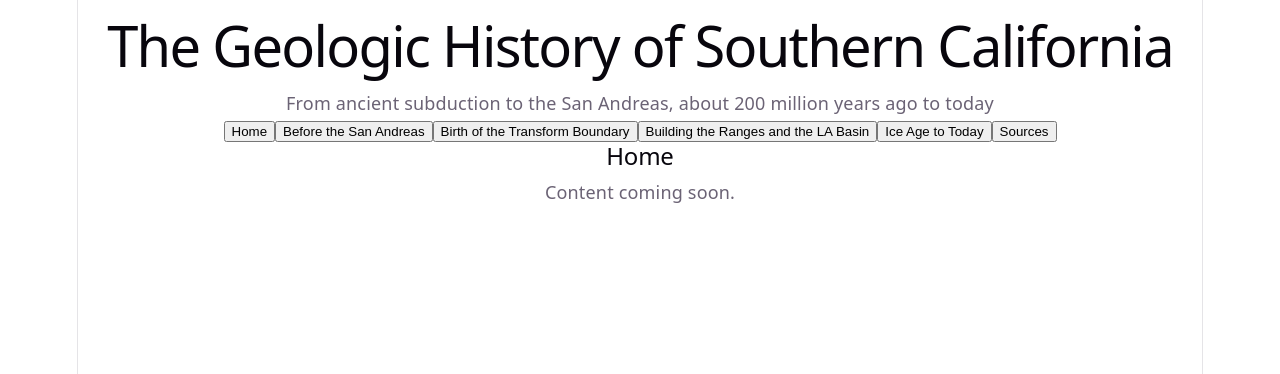
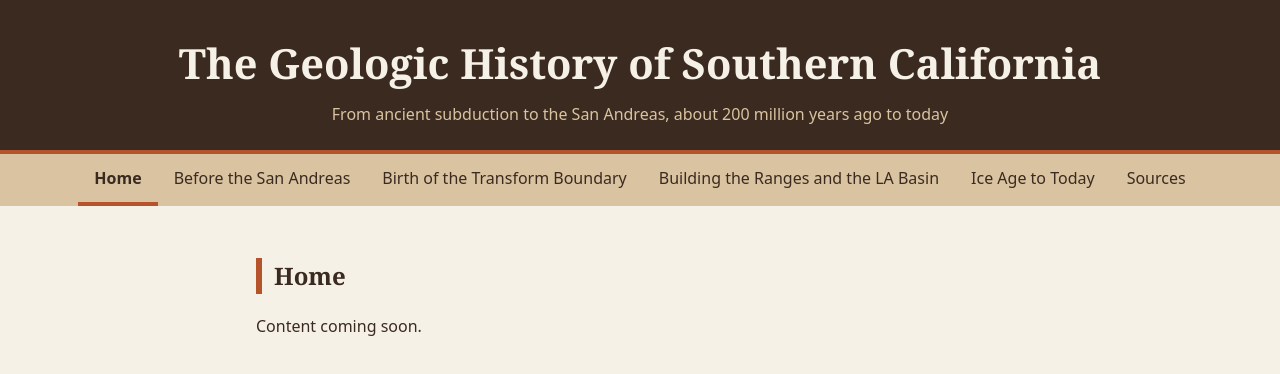
Before and after one commit to bebopkenny/The-geologic-history-of-Southern-California, a React (Vite) app: page / in a window 1280 px wide. Shown: the top 374 px of the page. Built offline with nearby package versions, Linux system fonts and the light colour scheme.

Commit message:
earthy color scheme for header, nav and background

```diff
--- a/src/index.css
+++ b/src/index.css
@@ -1,111 +1,84 @@
 :root {
-  --text: #6b6375;
-  --text-h: #08060d;
-  --bg: #fff;
-  --border: #e5e4e7;
-  --code-bg: #f4f3ec;
-  --accent: #aa3bff;
-  --accent-bg: rgba(170, 59, 255, 0.1);
-  --accent-border: rgba(170, 59, 255, 0.5);
-  --social-bg: rgba(244, 243, 236, 0.5);
-  --shadow:
-    rgba(0, 0, 0, 0.1) 0 10px 15px -3px, rgba(0, 0, 0, 0.05) 0 4px 6px -2px;
+  --brown: #3b2a20;
+  --tan: #d9c3a0;
+  --rust: #b5532a;
+  --off-white: #f6f1e7;
 
-  --sans: system-ui, 'Segoe UI', Roboto, sans-serif;
-  --heading: system-ui, 'Segoe UI', Roboto, sans-serif;
-  --mono: ui-monospace, Consolas, monospace;
-
-  font: 18px/145% var(--sans);
-  letter-spacing: 0.18px;
-  color-scheme: light dark;
-  color: var(--text);
-  background: var(--bg);
-  font-synthesis: none;
-  text-rendering: optimizeLegibility;
-  -webkit-font-smoothing: antialiased;
-  -moz-osx-font-smoothing: grayscale;
-
-  @media (max-width: 1024px) {
-    font-size: 16px;
-  }
+  font-family: system-ui, -apple-system, 'Segoe UI', Roboto, sans-serif;
+  line-height: 1.5;
+  color: var(--brown);
+  background: var(--off-white);
 }
 
-@media (prefers-color-scheme: dark) {
-  :root {
-    --text: #9ca3af;
-    --text-h: #f3f4f6;
-    --bg: #16171d;
-    --border: #2e303a;
-    --code-bg: #1f2028;
-    --accent: #c084fc;
-    --accent-bg: rgba(192, 132, 252, 0.15);
-    --accent-border: rgba(192, 132, 252, 0.5);
-    --social-bg: rgba(47, 48, 58, 0.5);
-    --shadow:
-      rgba(0, 0, 0, 0.4) 0 10px 15px -3px, rgba(0, 0, 0, 0.25) 0 4px 6px -2px;
-  }
-
-  #social .button-icon {
-    filter: invert(1) brightness(2);
-  }
+* {
+  box-sizing: border-box;
 }
 
 body {
   margin: 0;
+  min-height: 100vh;
+  background: var(--off-white);
 }
 
-#root {
-  width: 1126px;
-  max-width: 100%;
-  margin: 0 auto;
+.site-header {
+  background: var(--brown);
+  color: var(--off-white);
+  padding: 2rem 1rem 1.5rem;
   text-align: center;
-  border-inline: 1px solid var(--border);
-  min-height: 100svh;
-  display: flex;
-  flex-direction: column;
-  box-sizing: border-box;
+  border-bottom: 4px solid var(--rust);
 }
 
-h1,
-h2 {
-  font-family: var(--heading);
-  font-weight: 500;
-  color: var(--text-h);
+.site-header h1 {
+  margin: 0;
+  font-family: Georgia, 'Times New Roman', serif;
+  font-size: clamp(1.6rem, 4vw, 2.6rem);
 }
 
-h1 {
-  font-size: 56px;
-  letter-spacing: -1.68px;
-  margin: 32px 0;
-  @media (max-width: 1024px) {
-    font-size: 36px;
-    margin: 20px 0;
-  }
-}
-h2 {
-  font-size: 24px;
-  line-height: 118%;
-  letter-spacing: -0.24px;
-  margin: 0 0 8px;
-  @media (max-width: 1024px) {
-    font-size: 20px;
-  }
-}
-p {
-  margin: 0;
+.subtitle {
+  margin: 0.5rem 0 0;
+  color: var(--tan);
 }
 
-code,
-.counter {
-  font-family: var(--mono);
-  display: inline-flex;
-  border-radius: 4px;
-  color: var(--text-h);
+.tabs {
+  display: flex;
+  flex-wrap: wrap;
+  justify-content: center;
+  background: var(--tan);
 }
 
-code {
-  font-size: 15px;
-  line-height: 135%;
-  padding: 4px 8px;
-  background: var(--code-bg);
+.tabs button {
+  font: inherit;
+  color: var(--brown);
+  background: none;
+  border: none;
+  border-bottom: 4px solid transparent;
+  padding: 0.75rem 1rem;
+  cursor: pointer;
 }
+
+.tabs button:hover {
+  background: rgb(59 42 32 / 0.08);
+}
+
+/* rust on off-white is just under 4.5:1, so it's only used for the underline, not text */
+.tabs button[aria-selected='true'] {
+  font-weight: 700;
+  border-bottom-color: var(--rust);
+}
+
+.tabs button:focus-visible {
+  outline: 3px solid var(--brown);
+  outline-offset: -3px;
+}
+
+.panel {
+  max-width: 50rem;
+  margin: 0 auto;
+  padding: 2rem 1rem;
+}
+
+.panel h2 {
+  font-family: Georgia, 'Times New Roman', serif;
+  border-left: 6px solid var(--rust);
+  padding-left: 0.75rem;
+}
```
